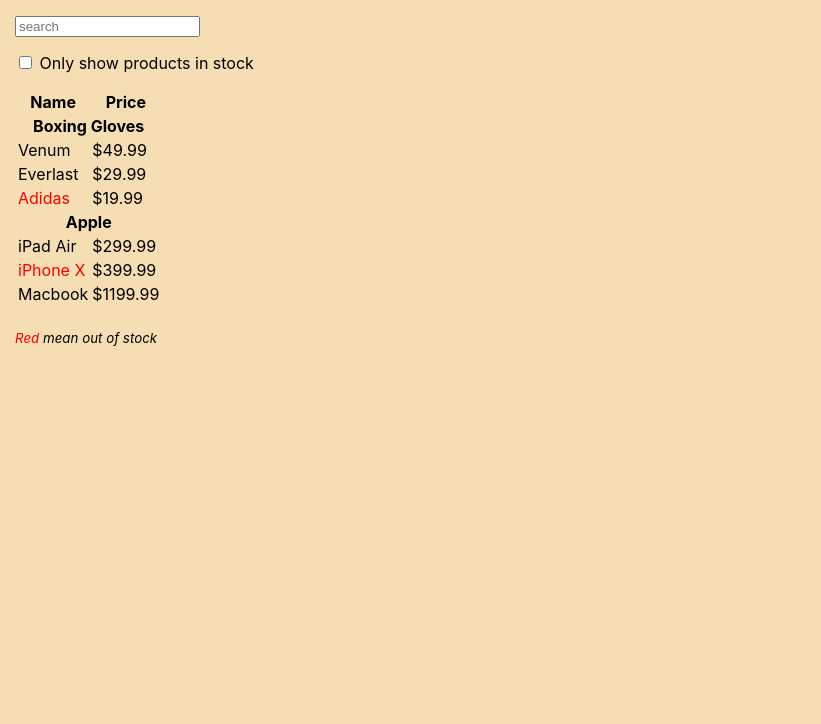
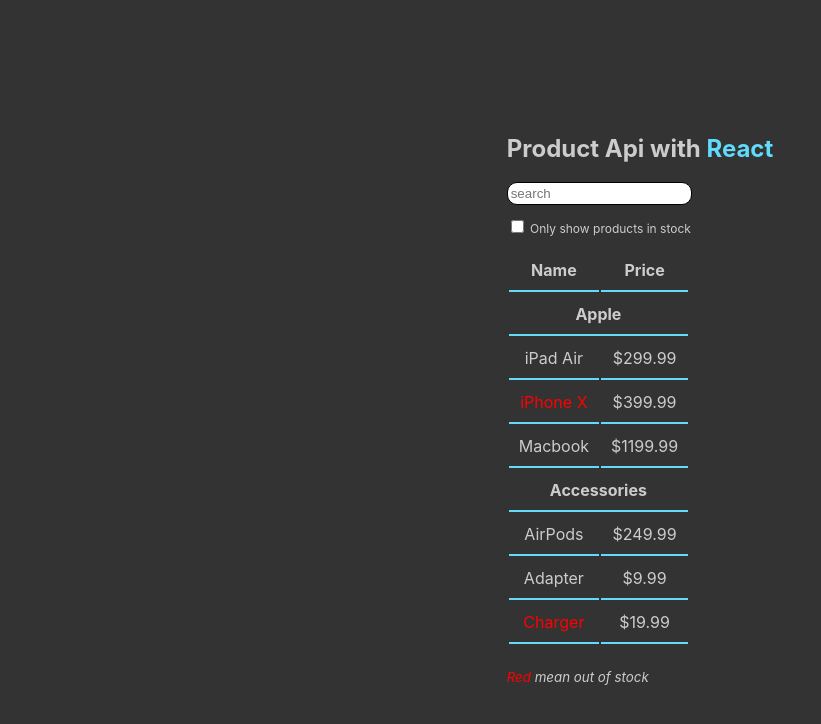
Before and after one commit to MiciWeb/react-api, a React app: page / in a window 1280 px wide. Shown: the whole page, without its empty margins (0-821 px from the left). Built offline with nearby package versions, Linux system fonts and the light colour scheme.

Commit message:
Add: Design

```diff
--- a/src/components/api.json
+++ b/src/components/api.json
@@ -1,8 +1,9 @@
 [
-  {"category": "Boxing Gloves", "price": "$49.99", "stocked": true, "name": "Venum"},
-  {"category": "Boxing Gloves", "price": "$29.99", "stocked": true, "name": "Everlast"},
-  {"category": "Boxing Gloves", "price": "$19.99", "stocked": false, "name": "Adidas"},
-  {"category": "Apple", "price": "$299.99", "stocked": true, "name": "iPad Air"},
+ {"category": "Apple", "price": "$299.99", "stocked": true, "name": "iPad Air"},
   {"category": "Apple", "price": "$399.99", "stocked": false, "name": "iPhone X"},
-  {"category": "Apple", "price": "$1199.99", "stocked": true, "name": "Macbook"}
+  {"category": "Apple", "price": "$1199.99", "stocked": true, "name": "Macbook"},
+  {"category": "Accessories", "price": "$249.99", "stocked": true, "name": "AirPods"},
+  {"category": "Accessories", "price": "$9.99", "stocked": true, "name": "Adapter"},
+  {"category": "Accessories", "price": "$19.99", "stocked": false, "name": "Charger"}
+
 ]
--- a/src/index.css
+++ b/src/index.css
@@ -5,7 +5,8 @@
     sans-serif;
   -webkit-font-smoothing: antialiased;
   -moz-osx-font-smoothing: grayscale;
-  background-color: wheat;
+  background-color: #333333;
+  color: #CCCCCC;
 }
 
 code {
@@ -14,5 +15,24 @@
 }
 
 #root{
-  margin: 15px;
+  display: flex;
+  align-items: center;
+  justify-content: center;
+  height: 100vh;
 }
+
+input[type=search]{
+    border-radius: 10px;
+    border: 1px solid;
+    padding: 3px;
+}
+
+p{
+  font-size: 12px;
+}
+
+td, th {
+  padding: 10px;
+  border-bottom: 2px solid #61DAFB;
+  text-align: center;
+  }
--- a/src/index.js
+++ b/src/index.js
@@ -95,16 +95,15 @@
     }
 
     handleFilterTextChange(e) {
-        this.props.handleFilterTextChange(e.target.value)
+        this.props.onFilterTextChange(e.target.value)
     }
 
     handleInStockChange(e) {
-        this.props.handleInStockChange(e.target.checked)
+        this.props.onInStockChange(e.target.checked)
     }
 
     render() {
         return (
-            <div>
                 <form>
                     <input
                         type="search"
@@ -120,7 +119,6 @@
                          Only show products in stock
                     </p>
                 </form>
-            </div>
         )
     }
 }
@@ -151,11 +149,12 @@
     render() {
         return (
             <div>
+                <h2>Product Api with <span style={{color:'#61DAFB'}}>React</span></h2>
                 <SearchBar
                     filterText={this.state.filterText}
                     inStockOnly={this.state.inStockOnly}
-                    handleFilterTextChange={this.handleFilterTextChange}
-                    handleInStockChange={this.handleInStockChange}
+                    onFilterTextChange={this.handleFilterTextChange}
+                    onInStockChange={this.handleInStockChange}
                 />
                 <ProductTable
                     products={this.props.products}
```
